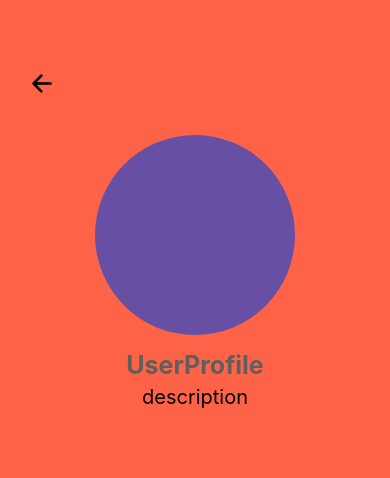
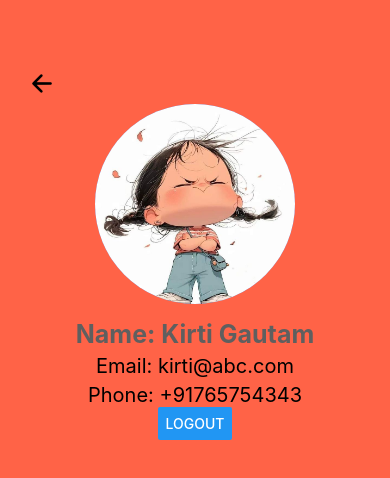
Before and after one commit to KirtiGautam620/DineSmart, a React Native app: screen /userprofile in a window 390 px wide. Shown: the top 478 px of the page. Built offline with nearby package versions, Linux system fonts and the light colour scheme; what @react-native-vector-icons/material-design-icons would draw is missing.

Commit message:
updated user profile with asyncstorage

```diff
--- a/package.json
+++ b/package.json
@@ -10,7 +10,9 @@
   },
   "dependencies": {
     "@expo/vector-icons": "^15.0.2",
+    "@react-native-async-storage/async-storage": "2.2.0",
     "@react-native-vector-icons/material-design-icons": "^12.3.0",
+    "@react-navigation/drawer": "^7.5.8",
     "@react-navigation/native": "^7.1.17",
     "@react-navigation/native-stack": "^7.3.26",
     "expo": "~54.0.10",
@@ -18,6 +20,7 @@
     "react": "19.1.0",
     "react-native": "0.81.4",
     "react-native-paper": "^5.14.5",
+    "react-native-reanimated": "^4.1.2",
     "react-native-safe-area-context": "~5.6.0",
     "react-native-screens": "~4.16.0",
     "react-native-swiper": "^1.6.0",
--- a/src/RootNavigation.js
+++ b/src/RootNavigation.js
@@ -1,7 +1,7 @@
 import React from 'react'
-import {View,Text} from 'react-native'
 import { NavigationContainer } from '@react-navigation/native'
 import AuthNavigation from './screens/LoginSignUpScreens/AuthNavigation'
+import UserProfile from './screens/UserProfile'
 const RootNavigation = () => {
   return (
    <NavigationContainer>
--- a/src/components/HomeHeadNav.js
+++ b/src/components/HomeHeadNav.js
@@ -5,12 +5,16 @@ import Ionicons from '@expo/vector-icons/Ionicons';
 import FontAwesome6 from '@expo/vector-icons/FontAwesome6';
 import {colors} from '../global/style'
 import { SafeAreaView } from 'react-native-safe-area-context';
+import { Drawer } from 'react-native-paper';
 const HomeHeadNav = ({navigation }) => {
+  const [active, setActive] = React.useState('');
   return (
     <SafeAreaView>
     <View style={styles.safe}>
     <View style={styles.container}>
+      <TouchableOpacity onPress={()=>navigation.openDrawer()}>
       <FontAwesome name="navicon" size={24} color="black" style={styles.myicon} />
+      </TouchableOpacity>
       <View style={styles.containerin}>
         <Text style={styles.mytext}>Dine-Smart</Text>
         <Ionicons name="fast-food" size={24} color="black" style={styles.myicon}  />
--- a/src/screens/UserProfile.js
+++ b/src/screens/UserProfile.js
@@ -1,19 +1,62 @@
-import { View, Text ,StyleSheet,Image, TouchableOpacity} from 'react-native'
-import React from 'react'
+import { View, Text ,StyleSheet, TouchableOpacity,Button} from 'react-native'
+import React,{useEffect,useState} from 'react'
 import {colors} from '../global/style'
 import { SafeAreaView } from 'react-native-safe-area-context'
-import { Appbar, Avatar } from 'react-native-paper'
+import { Avatar } from 'react-native-paper'
 import Ionicons from 'react-native-vector-icons/Ionicons'
+import AsyncStorage from '@react-native-async-storage/async-storage'
 const UserProfile = ({navigation}) => {
+    const [user,setUser]=useState(null)
+
+    useEffect(()=>{
+        const Dummy=async ()=>{
+            const DummyUser={
+                name:"Kirti Gautam",
+                email:"kirti@abc.com",
+                phone:"+91765754343",
+                avatar:require("../../assets/avt.jpeg")
+            }
+            await AsyncStorage.setItem('@user_profile',JSON.stringify(DummyUser))
+        }
+        Dummy()
+    },[])
+
+    useEffect(()=>{
+        const fetchProfile= async ()=>{
+            const val=await AsyncStorage.getItem('@user_profile')
+            if(val){
+                setUser(JSON.parse(val))
+            }
+        }
+        fetchProfile()
+    },[])
+    const handle= async ()=>{
+        await AsyncStorage.removeItem('@user_profile')
+        setUser(null)
+    }
   return (
     <SafeAreaView style={styles.container}>
     <TouchableOpacity style={styles.backbtn} onPress={()=>navigation.goBack()} >
         <Ionicons name='arrow-back' size={28} color={colors.col2} />
     </TouchableOpacity>
+
     <View style={styles.head}>
-        <Avatar.Image size={200} />
-      <Text style={styles.name}>UserProfile</Text>
-      <Text style={styles.email}>description</Text>
+        {
+        user ? (
+            <>
+            <Avatar.Image size={200} source={user.avatar}/>
+            <Text style={styles.name}>Name: {user.name}</Text>
+            <Text style={styles.email}>Email: {user.email}</Text>
+            <Text style={styles.phone}>Phone: {user.phone}</Text>
+            <Button title="Logout" onPress={handle} />
+            </>
+        ):(
+            <>
+            <Avatar.Image size={200} />
+            <Text>No Profile Found. Please Log In</Text>
+            </>
+        )
+        }
     </View>
     </SafeAreaView>
   )
@@ -42,6 +85,11 @@ const styles=StyleSheet.create({
         color:colors.col2,
         marginTop:5
     },
+    phone:{
+        fontSize:20 ,
+        color:colors.col2,
+        marginTop:5
+    },
     backbtn:{
         position:"absolute",
         top:60,
```
Also changed, not shown: assets/avt.jpeg (added), 1 other file (tests, documents, lock files or other folders).
